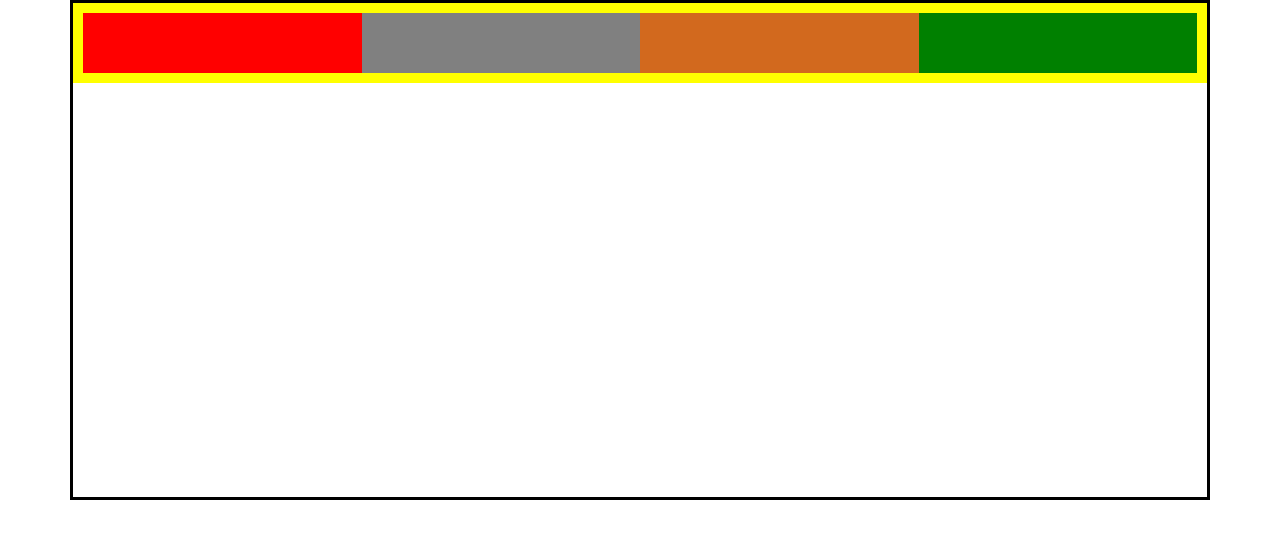
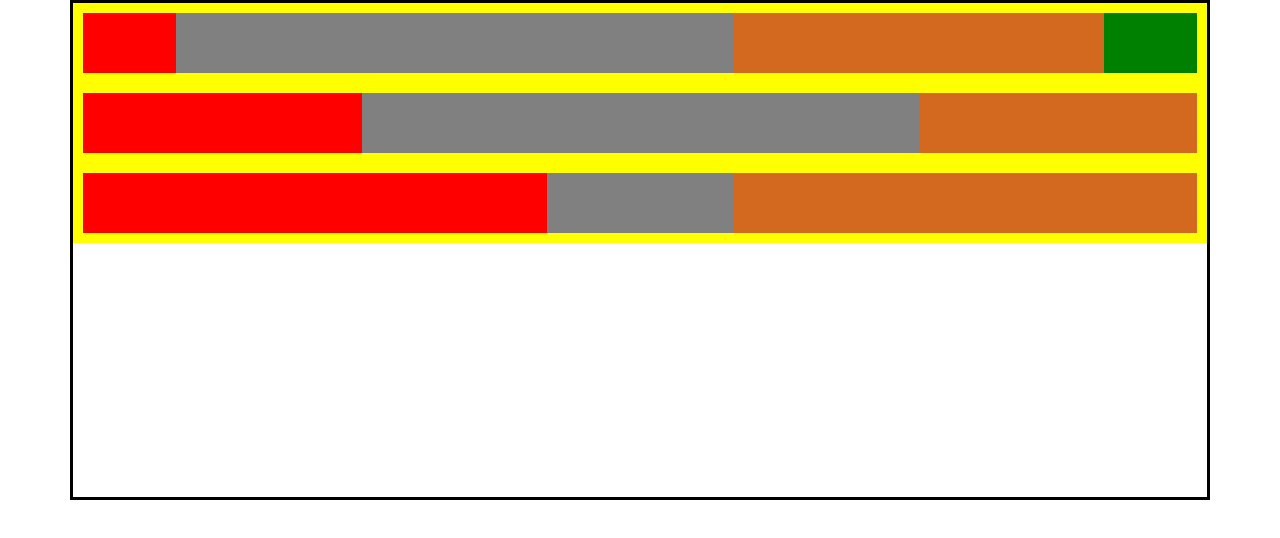
Before and after one commit to bandita123/bandita123.github.io, a plain HTML site: page AutoWidth.html in a window 1280 px wide. Drawn offline with nearby package versions, Linux system fonts and the light colour scheme.

Commit message:
Update AutoWidth.html

```diff
--- a/AutoWidth.html
+++ b/AutoWidth.html
@@ -14,10 +14,20 @@
 <div class="container cbox">
    <div class="row arow">
        <div class="col adiv"></div>
-       <div class="col bdiv"></div>
-       <div class="col cdiv"></div>
+       <div class="col-6 bdiv"></div>
+       <div class="col-4 cdiv"></div>
        <div class="col ddiv"></div>
    </div>
+   <div class="row arow">
+    <div class="col adiv"></div>
+    <div class="col-md-6 bdiv"></div>
+    <div class="col cdiv"></div>
+</div>
+<div class="row arow">
+    <div class="col adiv"></div>
+    <div class="col-lg-2 col-sm-6 bdiv"></div>
+    <div class="col cdiv"></div>
+</div>
 
 </div>
 
```
